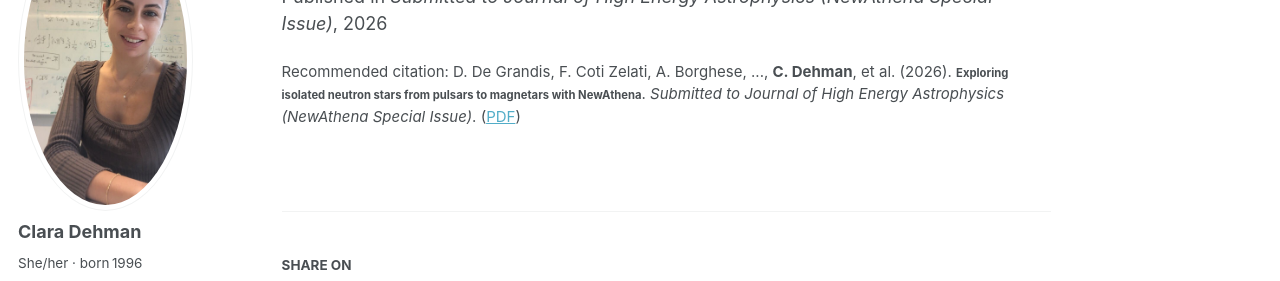
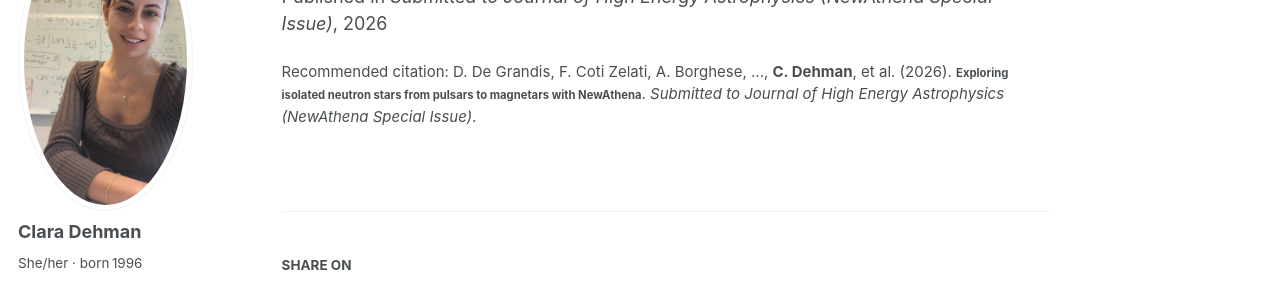
Before and after one commit to ClaraDehman/ClaraDehman.github.io, a Jekyll site: the page built from _publications/2026-10-01_NewAthena.md, in a window 1280 px wide and 1002 px high. Shown: the part 190-471 px from the top of the window. Built offline with Jekyll 4.4.1, drawn with Linux system fonts in a browser that asks for light colours; some web fonts are replaced.

Commit message:
Update 2026-10-01_NewAthena.md

```diff
--- a/_publications/2026-10-01_NewAthena.md
+++ b/_publications/2026-10-01_NewAthena.md
@@ -7,5 +7,5 @@ excerpt: 'Exploring isolated neutron stars from pulsars to magnetars with NewAth
 date: 2026-10-01
 venue: 'Submitted to Journal of High Energy Astrophysics (NewAthena Special Issue)'
 authors: "<strong>25. </strong> D. De Grandis, F. Coti Zelati, A. Borghese, ..., <strong><u>C. Dehman</u></strong>, et al."
-citation: 'D. De Grandis, F. Coti Zelati, A. Borghese, ..., <strong>C. Dehman</strong>, et al. (2026). <small><strong>Exploring isolated neutron stars from pulsars to magnetars with NewAthena</strong></small>. <em>Submitted to Journal of High Energy Astrophysics (NewAthena Special Issue)</em>. (<a href="/files/DeGrandis2026_NewAthena.pdf">PDF</a>)'
+citation: 'D. De Grandis, F. Coti Zelati, A. Borghese, ..., <strong>C. Dehman</strong>, et al. (2026). <small><strong>Exploring isolated neutron stars from pulsars to magnetars with NewAthena</strong></small>. <em>Submitted to Journal of High Energy Astrophysics (NewAthena Special Issue)</em>.'
 ---
```
